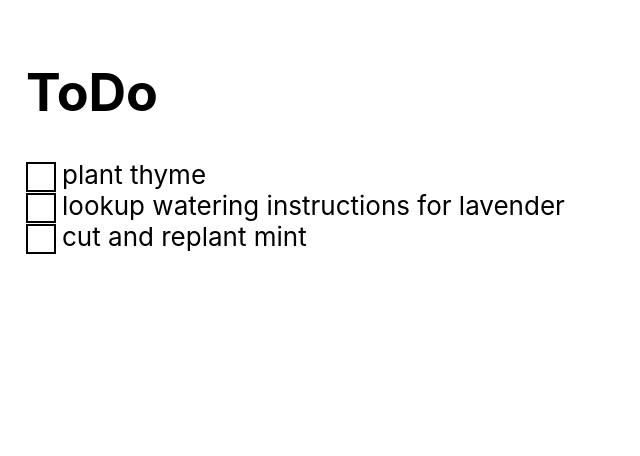
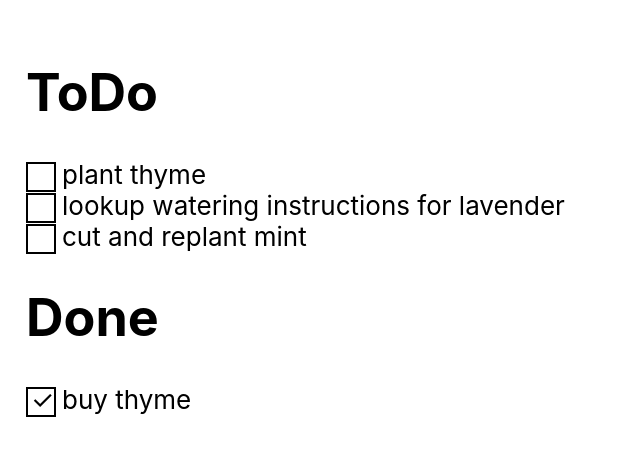
Before and after one commit to RyanFleck/todo-solid-react, a React (Create React App) app: page / in a window 1280 px wide. Shown: the top 456 px of the page, without its empty margins (0-640 px from the left). Built offline with nearby package versions, Linux system fonts and the light colour scheme.

Commit message:
Improve data model.

```diff
--- a/src/App.js
+++ b/src/App.js
@@ -3,28 +3,56 @@ import logo from "./logo.svg";
 import "./App.css";
 
 const fakeData = [
-  "plant thyme",
-  "lookup watering instructions for lavender",
-  "cut and replant mint",
+  {
+    text: "plant thyme",
+    done: false,
+  },
+  {
+    text: "lookup watering instructions for lavender",
+    done: false,
+  },
+  {
+    text: "cut and replant mint",
+    done: false,
+  },
+  {
+    text: "buy thyme",
+    done: true,
+  },
 ];
-
-const fakeDataDone = [];
 
 function App() {
   return (
     <div className="App">
+      {/* TODO section of the app. */}
       <h1>ToDo</h1>
-      {fakeData.map((x, key) => (
-        <div key={key} className={"todo-item"}>
-          <label className="todo-item-text">
-            <label className={"todo-item-label"}>
-              <input type={"checkbox"}></input>
-              <span className="pseudo-checkbox"></span>
-            </label>
-            {x}
-          </label>
-        </div>
-      ))}
+      {fakeData.map((elem, key) =>
+        !elem.done ? (
+          <CheckListItem key={key} text={elem.text} done={false} />
+        ) : null
+      )}
+
+      {/* DONE section of the app. */}
+      <h1>Done</h1>
+      {fakeData.map((elem, key) =>
+        elem.done ? (
+          <CheckListItem key={key} text={elem.text} done={true} />
+        ) : null
+      )}
+    </div>
+  );
+}
+
+function CheckListItem(props) {
+  return (
+    <div className={"todo-item"}>
+      <label className="todo-item-text">
+        <label className={"todo-item-label"}>
+          <input type={"checkbox"} defaultChecked={props.done}></input>
+          <span className="pseudo-checkbox"></span>
+        </label>
+        {props.text}
+      </label>
     </div>
   );
 }
```
